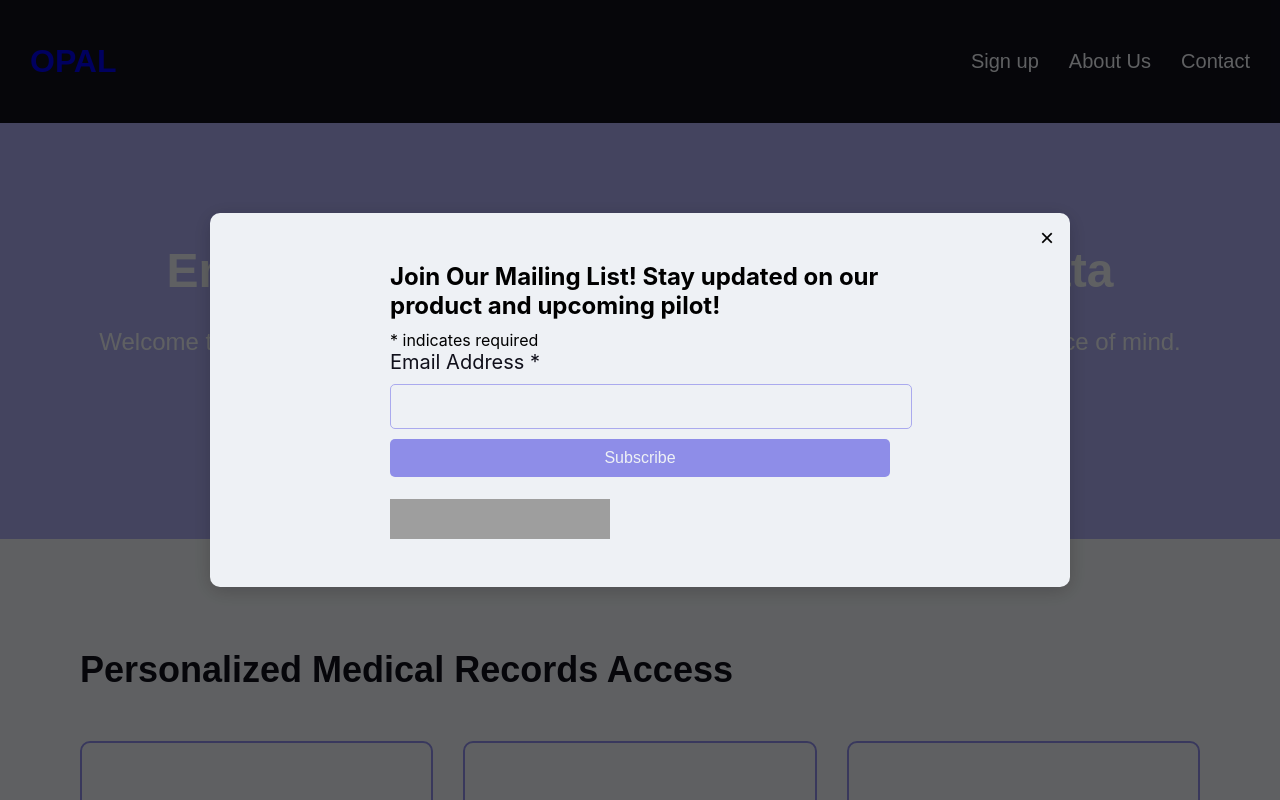
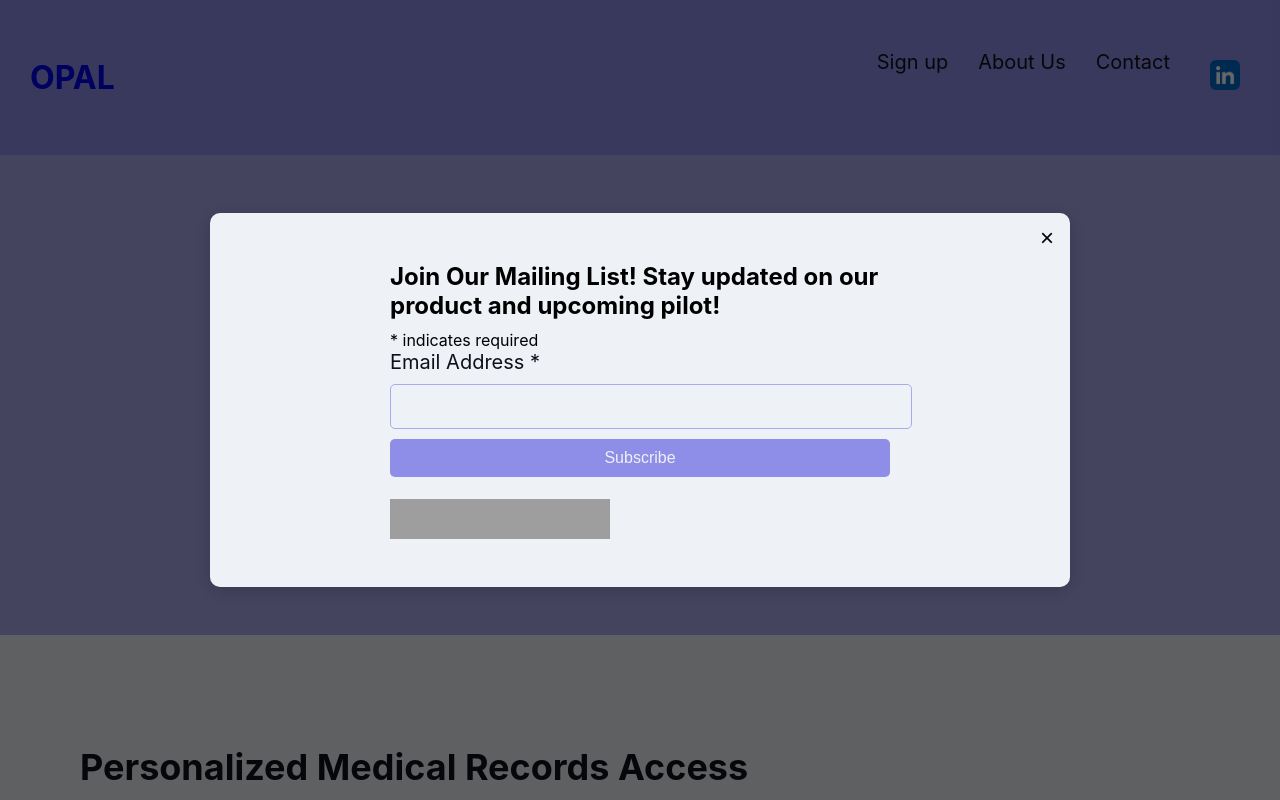
Before and after one commit to AmirFone/Start-up-studio-codebase, a React (Create React App) app in the folder health-app-iteration-two/opal/: page / in a window 1280 px wide. Shown: the top 800 px of the page. Built offline with nearby package versions, Linux system fonts and the light colour scheme; grey boxes are pictures that could not be loaded.

Commit message:
changing the color profile

```diff
--- a/health-app-iteration-two/opal/src/App.css
+++ b/health-app-iteration-two/opal/src/App.css
@@ -10,15 +10,16 @@
 }
 
 .App {
-  font-family: Arial, sans-serif;
+  font-family: -apple-system, BlinkMacSystemFont, "Segoe UI", Roboto, Helvetica, Arial, sans-serif, "Apple Color Emoji", "Segoe UI Emoji", "Segoe UI Symbol";
   margin: 0;
   padding: 0;
   background-color: var(--antiflash-white);
   text-decoration: none;
-}
+  color: var(--rich-black);
+  }
 
 header {
-  background-color: var(--rich-black);
+  background-color: var(--tropical-indigo);
   padding: 30px;
   color: var(--antiflash-white);
   animation: glow 3s ease-in-out forwards;
@@ -28,6 +29,7 @@ nav {
   display: flex;
   justify-content: space-between;
   align-items: center;
+  color: var(--rich-black);
 }
 
 nav span {
@@ -47,7 +49,7 @@ nav ul {
   background-color: var(--periwinkle);
   padding: 80px;
   text-align: center;
-  color: var(--antiflash-white);
+  color: var(--rich-black);
 }
 
 .hero h1 {
--- a/health-app-iteration-two/opal/src/App.js
+++ b/health-app-iteration-two/opal/src/App.js
@@ -1,6 +1,7 @@
 import { React, useState, useEffect } from 'react';
 import './App.css';
-import BackendDemo from './images/Backend_demo.mp4';
+// import BackendDemo from './images/Backend_demo.mp4';
+import linkedInIcon from './images/linkedin.png';
 import SignUp from './SignUp';
 import { BrowserRouter as Router, Route, Link, Routes } from 'react-router-dom';
 import AccountVerification from './AccountVerification';
@@ -62,12 +63,15 @@ function App() {
       <header>
         <nav>
           <span><Link to="/" style={{ textDecoration: 'none' }}>OPAL</Link></span>
-
           <ul>
             <li><Link to="/signup" className="nav-link">Sign up</Link></li>
             <li><Link to="/about-us" className="nav-link">About Us</Link></li>
             <li><Link to="/contact" className="nav-link">Contact</Link></li>
-
+            <li>
+              <a href="https://www.linkedin.com/company/opalwallet/about/" target="_blank" rel="noopener noreferrer">
+              <img src={linkedInIcon} alt="LinkedIn" width="50" height="50" />
+              </a>
+            </li>
           </ul>
         </nav>
       </header>
@@ -75,8 +79,8 @@ function App() {
           <Route exact path="/" element={
             <main>
               <section className="hero">
-                <h1>Empower yourself with your medical data</h1>
-                <p>Welcome to your secure medical record view page designed for your convenience and peace of mind.</p>
+                <h1>Giving you full control of your health information</h1>
+                <p>Giving the power back to patients, because they deserve it.</p>
                 <Link to="/contact" style={{ textDecoration: 'none' }}>
                   <button>LEARN MORE</button>
                 </Link>
```
Also changed, not shown: health-app-iteration-two/opal/src/images/linkedin.png (added). Lines whose indentation alone changed are shown as unchanged.
